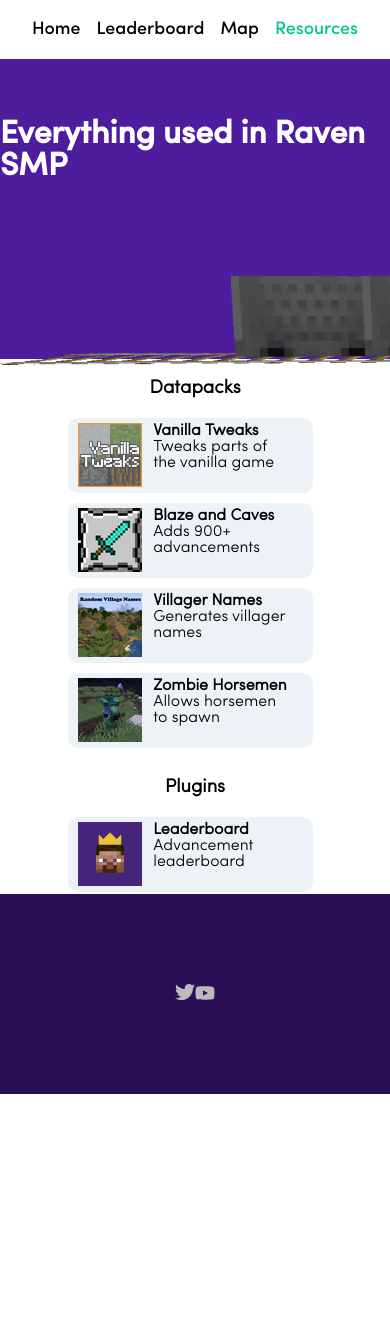
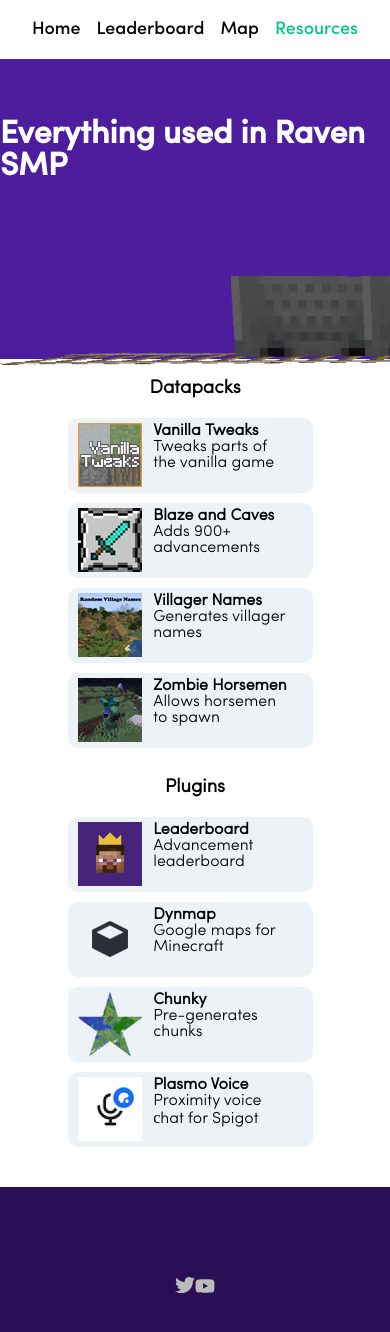
Before and after one commit to Zekima/Raven-SMP, a Nuxt app: page /resources in a window 390 px wide. Shown: the top 1332 px of the page. Before the commit the page ends 1094 px from the top, so only its background shows below. Built offline with nearby package versions, Linux system fonts and the light colour scheme.

Commit message:
responsiveness

```diff
--- a/components/rainfo.vue
+++ b/components/rainfo.vue
@@ -47,14 +47,15 @@
 .faq {text-align: center;}
 
 .info {
-  width: 1100px;
+  max-width: 1100px;
   font: lighter;
-  height: 450px;
+  max-height: 450px;
   font-family: sofial !important;
   text-align: left;
   display: flex;
   align-items: center;
   margin: 0 auto;
+  margin-bottom: 50px;
 }
 
 .accord { justify-content: end;}
--- a/pages/index.vue
+++ b/pages/index.vue
@@ -32,7 +32,7 @@
                 </div>
             </div>
           </div>
-          <div class="rhero">
+          <div class="rhero remove">
             <video src="../static/assets/treef.webm" type="video/webm" width="700" class="vid"  autoplay loop muted></video>
           </div>
         </div>
--- a/pages/resources.vue
+++ b/pages/resources.vue
@@ -88,6 +88,16 @@
             <p>Pre-generates chunks</p>
           </div>
         </div>
+                                <div class="ccard">
+          <div class="cimg">
+            <img src="../static/assets/plasmo.jpg" width="64px">
+          </div>
+          <div class="ctext">
+
+            <h4>Plasmo Voice</h4>
+            <p>Proximity voice сhat for Spigot</p>
+          </div>
+        </div>
         </div>
 
       </div>
@@ -115,9 +125,10 @@
 .content {
 
   max-width: 1100px;
-  height: 61vh;
+  min-height: 61vh;
   margin: 0 auto;
   font-family: sofial;
+  margin-bottom: 30px;
 }
 
 .content h3 {
```
Also changed, not shown: static/assets/plasmo.jpg (added), 8 other files (tests, documents, lock files or other folders).
